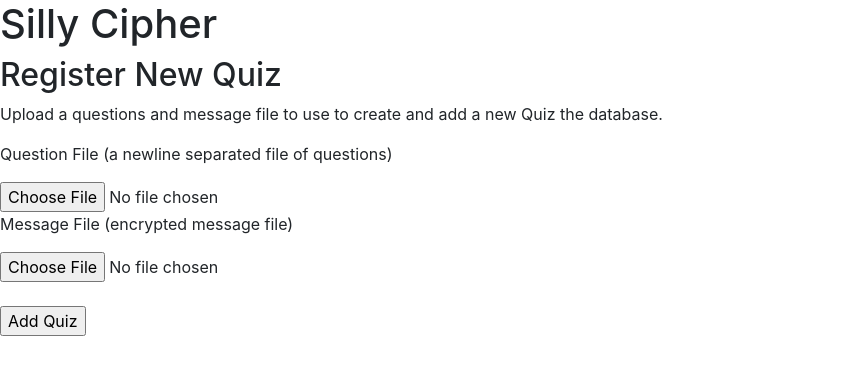
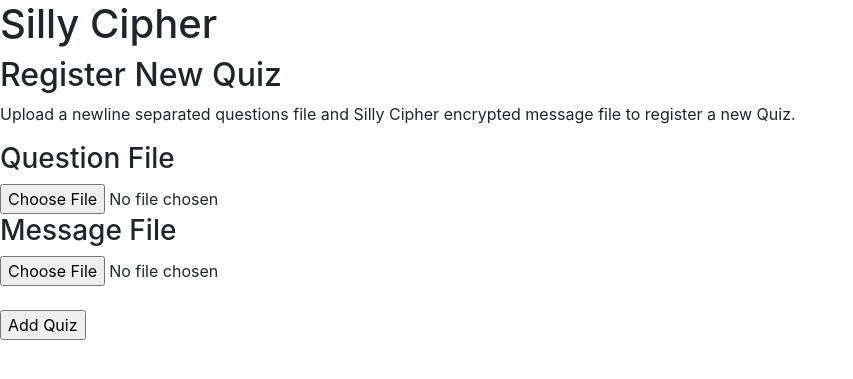
Before and after one commit to fredlee590/SillyCipher, a Flask app: page / in a window 1280 px wide. Shown: the top 379 px of the page, without its empty margins (0-853 px from the left). Run offline with Flask 2, Linux system fonts and the light colour scheme; data that the repository does not hold is empty; some libraries are stand-ins or nearby versions.

Commit message:
Return to Home buttons and adjust wordage
Add buttons to return to index page. Tweak text.

```diff
--- a/frontend/templates/display.html
+++ b/frontend/templates/display.html
@@ -11,5 +11,8 @@
     {% for line in message %}
         <p>{{ line }}</p>
     {% endfor %}
+    <form action="/">
+        <input type="submit" value="Back To Start">
+    </form>
 </div>
 {% endblock %}
--- a/frontend/templates/index.html
+++ b/frontend/templates/index.html
@@ -23,14 +23,15 @@
         <input type="submit" name="button" value="Go To Quiz">
         <input type="submit" name="button" value="Delete Quiz">
     </form>
+    <br>
     {% endif %}
     <h2>Register New Quiz</h2>
-    <p>Upload a questions and message file to use to create and add a new Quiz the database.</p>
+    <p>Upload a newline separated questions file and Silly Cipher encrypted message file to register a new Quiz.</p>
     <form enctype=multipart/form-data action='/' method='POST'>
-        <p>Question File (a newline separated file of questions)</p>
+        <h3>Question File</h3>
         <input type="file" name="questions_file" id="question_file">
         <br>
-        <p>Message File (encrypted message file)</p>
+        <h3>Message File</h3>
         <input type="file" name="encrypted_file" id="encrypted_file">
         <br>
         <br>
--- a/frontend/templates/quiz.html
+++ b/frontend/templates/quiz.html
@@ -17,5 +17,9 @@
         <br>
         <input type="submit" value="Decrypt!">
     </form>
+    <br>
+    <form action="/">
+        <input type="submit" value="Back To Start">
+    </form>
 </div>
 {% endblock %}
```
